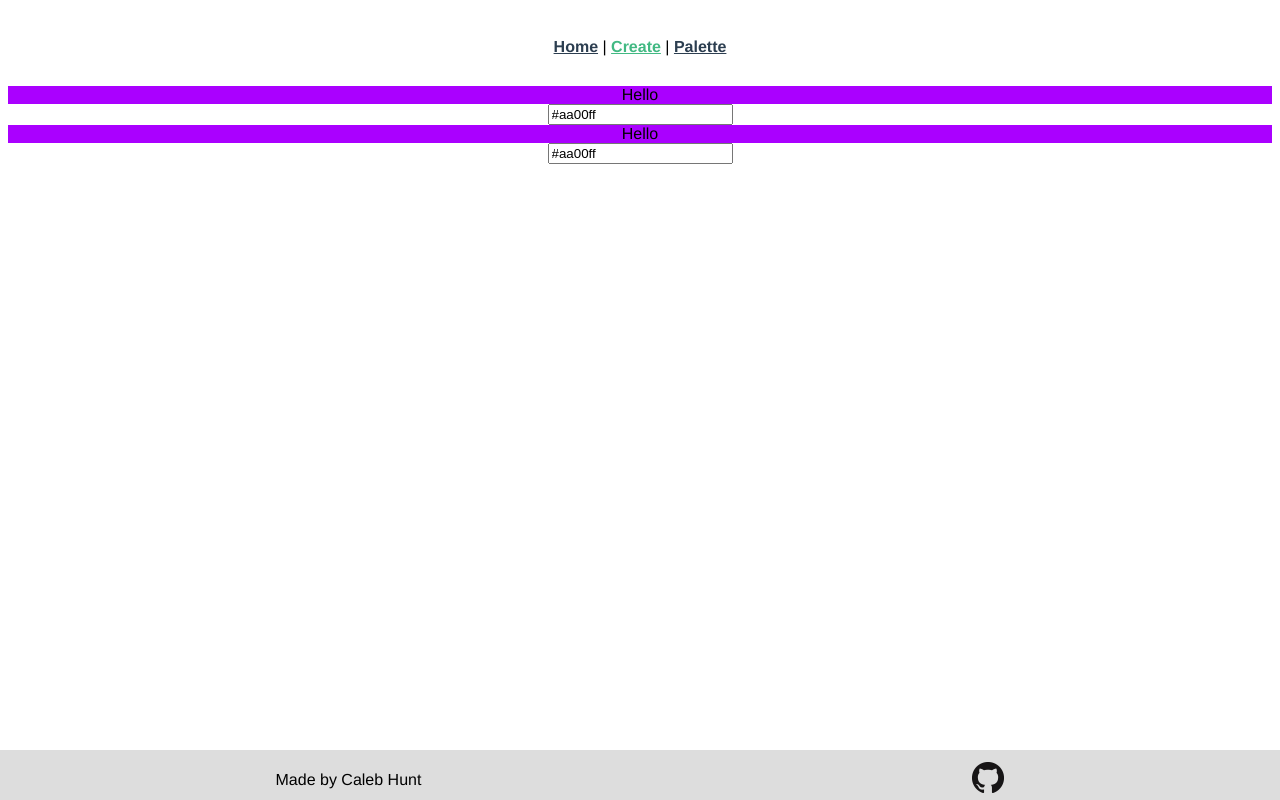
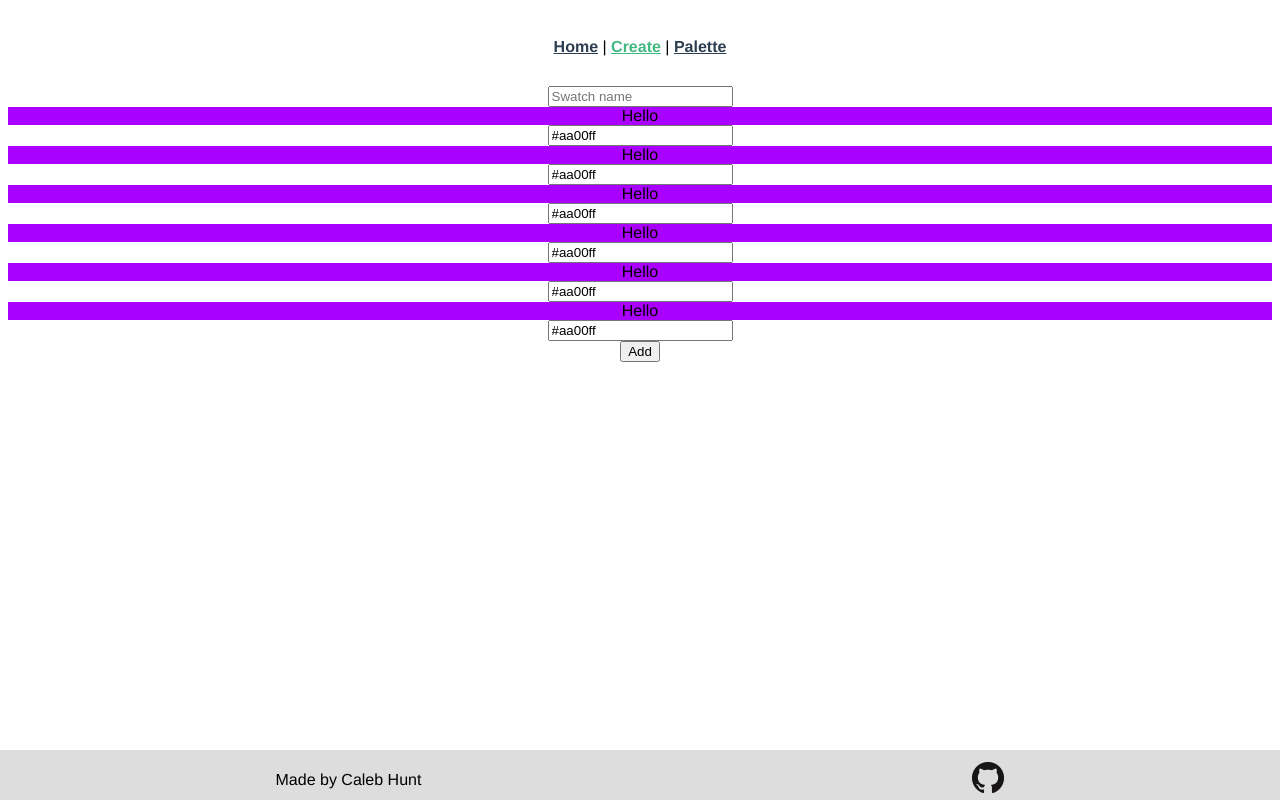
Before and after one commit to CalebJohnHunt/vue-creative, a Vue app: page /create in a window 1280 px wide. Built offline with nearby package versions, Linux system fonts and the light colour scheme.

Commit message:
Can now create and add your own swatches to the palette

```diff
--- /dev/null
+++ b/src/components/CreateSwatches.vue
@@ -0,0 +1,101 @@
+<template>
+    <div class='content'>
+        <input type='text' placeholder='Swatch name' :class='badName ? "badName" : "normalName"' id='inputName' v-model='name' />
+        <div class='swatch' v-for='color in this.colors' :key='color.id'>
+            <div class='color' :style='styleBackgroundColor(color.color)'>Hello</div>
+            <input type='text' v-model='color.color' :class='color.badName ? "badName" : "normalName"' />
+        </div>
+        <button @click='addSwatch'>Add</button>
+    </div>
+</template>
+
+<script>
+export default {
+    name: 'CreateSwatches',
+    data: () => {
+        return {
+            badName: false,
+            name: '',
+            colors: [
+                        {
+                            id: 1,
+                            badName: false,
+                            color: '#aa00ff',
+                        },
+                        {
+                            id: 2,
+                            badName: false,
+                            color: '#aa00ff',
+                        },
+                        {
+                            id: 3,
+                            badName: false,
+                            color: '#aa00ff',
+                        },
+                        {
+                            id: 4,
+                            badName: false,
+                            color: '#aa00ff',
+                        },
+                        {
+                            id: 5,
+                            badName: false,
+                            color: '#aa00ff',
+                        },
+                        {
+                            id: 6,
+                            badName: false,
+                            color: '#aa00ff',
+                        }
+                    ],
+        }
+    },
+    methods: {
+        styleBackgroundColor(c) {
+            return 'background-color: ' + c;
+        },
+        addSwatch() {
+            // We only update badName here because we don't want the field to be red until they attempt to submit
+            this.badName = !this.name; // badName = we don't have a name
+
+            // check to make sure each color is appropriate
+            let colorFail = false;
+            for (let c of this.colors) {
+                if (!/^#[0-9a-fA-F]{6}$/.test(c.color)) { // regex: #[hex char]{6 times}
+                    c.badName = true;
+                    colorFail = true;
+                } else {
+                    c.badName = false;
+                }
+            }
+
+            // If there's a bad color name or no swatch name, just return early
+            if (colorFail || this.badName)
+                return;
+
+            this.$root.$data.palette.push({
+                id: this.$root.$data.userGeneratedID++, // increase id at the same time so we don't get duplicate ids
+                name: this.name,
+                added: true,
+                colors: this.colors.map(el => el.color),
+            });
+        },
+    },
+    computed: {
+    }
+}
+</script>
+
+<style scoped>
+#inputName {
+
+}
+
+.badName {
+    background-color: lightcoral;
+}
+
+.normalName {
+
+}
+</style>
--- a/src/main.js
+++ b/src/main.js
@@ -8,6 +8,7 @@ Vue.config.productionTip = false
 let data = {
   swatches: mock,
   palette: [],
+  userGeneratedID: 1001, // custom id so that user-made swatches don't get mixed up with the mock-data ones
 }
 
 new Vue({
--- a/src/views/Create.vue
+++ b/src/views/Create.vue
@@ -1,36 +1,17 @@
 <template>
-    <div class='content'>
-        <div class='swatch' v-for='color in this.colors' :key='color.id'>
-            <div class='color' :style='styleBackgroundColor(color.color)'>Hello</div>
-            <input type='text' v-model='color.color' />
-        </div>
-    </div>
+    <CreateSwatches />
 </template>
 
 <script>
+import CreateSwatches from '@/components/CreateSwatches.vue'
 export default {
     name: 'Create',
-    data: () => {
-        return {
-            colors: [
-                        {
-                            id: 1,
-                            color: '#aa00ff',
-                        },
-                        {
-                            id: 2,
-                            color: '#aa00ff'
-                        }
-                    ],
-        }
+    components: {
+        CreateSwatches,
     },
-    methods: {
-        styleBackgroundColor(c) {
-            return 'background-color: ' + c;
-        },
-    }
 }
 </script>
+
 
 <style scoped>
 
```
